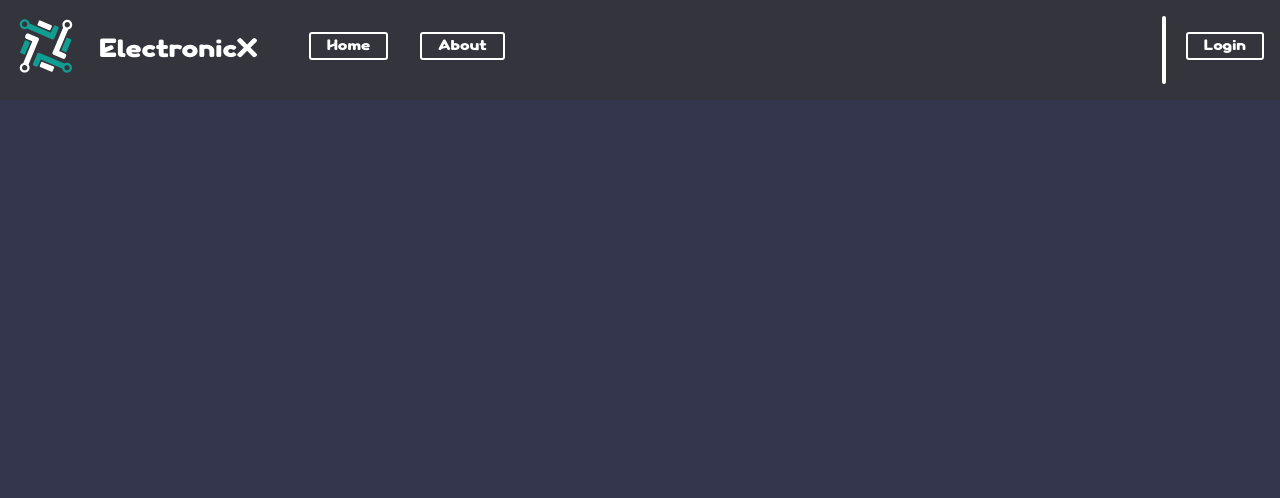
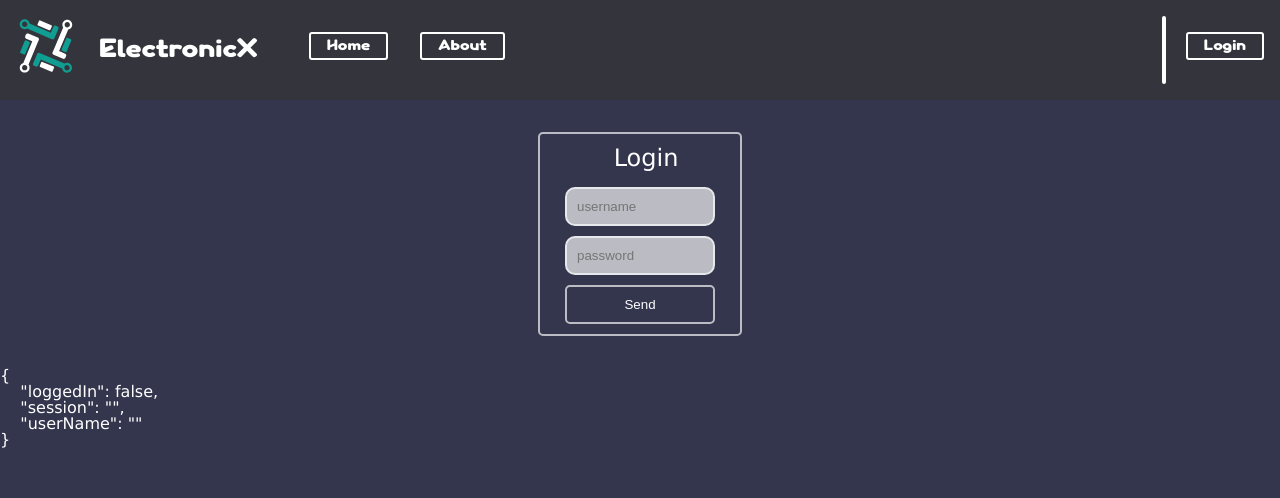
Before and after one commit to bisk8s/ElectronicX, a React (Create React App) app in the folder web/: page /login in a window 1280 px wide. Shown: the top 498 px of the page. Built offline with nearby package versions, Linux system fonts and the light colour scheme.

Commit message:
login screen added

```diff
--- a/web/package.json
+++ b/web/package.json
@@ -18,6 +18,7 @@
     "react-app-rewired": "^2.1.8",
     "react-dom": "^17.0.1",
     "react-redux": "^7.2.2",
+    "react-router": "^5.2.0",
     "react-router-dom": "^5.2.0",
     "react-scripts": "4.0.3",
     "redux": "^4.0.5",
--- /dev/null
+++ b/web/src/components/styled/Inputs.ts
@@ -0,0 +1,42 @@
+import styled from 'styled-components';
+
+const radius = '5px';
+export const StyledLogin = styled.div`
+  display: flex;
+  align-items: center;
+  flex-flow: column;
+  width: 200px;
+  height: 200px;
+  margin: 2em auto;
+  border: 2px solid #FFFA;
+  border-radius: ${radius};
+
+  button {
+    background: #0000;
+    color: #fff;
+    padding: 10px;
+    margin: 5px;
+    width: 150px;
+    border: none;
+    border-radius: ${radius};
+    box-sizing: border-box;
+    border: 2px solid #FFFA;
+  }
+  button:active {background: #FFF9;}
+  button:focus {outline:0;}
+
+`;
+
+type StyledInputProp = {
+  correct?:boolean
+}
+export const StyledInput = styled.input`
+  border-radius: 10px;
+  padding: 10px;
+  margin: 5px;
+  width: 150px;
+  box-sizing: border-box;
+  background-color: #FFFA;
+  border: 2px solid ${(prop:StyledInputProp) => (prop.correct ? '#FFFA' : '#F00A')};
+  &:focus{ outline:0; }
+`;
--- a/web/src/core/App.tsx
+++ b/web/src/core/App.tsx
@@ -1,47 +1,20 @@
 import React from 'react';
 import { Provider } from 'react-redux';
-import {
-  BrowserRouter, Route, Switch,
-} from 'react-router-dom';
 
-import {
-  Navbar,
-  NavButton,
-  LogoPlace,
-  Headline,
-  Separator,
-  RightPanel,
-} from '@components/styled/Navbar';
 import { Footer, ContentWrapper } from '@components/styled/Footer';
 
-import logoImage from '@public/logoWhiteBadge.svg';
-
-import Home from '@screens/Home';
-import About from '@screens/About';
-
 import store from '@redux/store';
+import { BrowserRouter } from 'react-router-dom';
+import Routes from './Routes';
+import Header from './Header';
 
 function App() {
   return (
     <Provider store={store}>
       <ContentWrapper>
         <BrowserRouter>
-          <header>
-            <Navbar>
-              <LogoPlace src={logoImage} className="App-logo" alt="logo" height={60} width={60} />
-              <Headline>ElectronicX</Headline>
-              <NavButton to="/">Home</NavButton>
-              <NavButton to="/about">About</NavButton>
-              <RightPanel>
-                <Separator />
-                <NavButton to="/login">Login</NavButton>
-              </RightPanel>
-            </Navbar>
-          </header>
-          <Switch>
-            <Route path="/" exact component={Home} />
-            <Route path="/about" component={About} />
-          </Switch>
+          <Header />
+          <Routes />
         </BrowserRouter>
       </ContentWrapper>
       <Footer />
--- /dev/null
+++ b/web/src/core/Header.tsx
@@ -0,0 +1,29 @@
+import React from 'react';
+
+import {
+  Navbar,
+  NavButton,
+  LogoPlace,
+  Headline,
+  Separator,
+  RightPanel,
+} from '@components/styled/Navbar';
+
+import logoImage from '@public/logoWhiteBadge.svg';
+
+export default function Header() {
+  return (
+    <header>
+      <Navbar>
+        <LogoPlace src={logoImage} className="App-logo" alt="logo" height={60} width={60} />
+        <Headline>ElectronicX</Headline>
+        <NavButton to="/">Home</NavButton>
+        <NavButton to="/about">About</NavButton>
+        <RightPanel>
+          <Separator />
+          <NavButton to="/login">Login</NavButton>
+        </RightPanel>
+      </Navbar>
+    </header>
+  );
+}
--- /dev/null
+++ b/web/src/core/Routes.tsx
@@ -0,0 +1,16 @@
+import React from 'react';
+
+import Home from '@screens/Home';
+import About from '@screens/About';
+import { Route, Switch } from 'react-router-dom';
+import Login from '@screens/Login';
+
+export default function Routes() {
+  return (
+    <Switch>
+      <Route path="/" exact component={Home} />
+      <Route path="/login" component={Login} />
+      <Route path="/about" component={About} />
+    </Switch>
+  );
+}
--- a/web/src/helpers/style/GlobalStyle.ts
+++ b/web/src/helpers/style/GlobalStyle.ts
@@ -15,6 +15,28 @@ export default createGlobalStyle`
         font-style: normal;
     }
 
+    // Scrollbar
+    html {
+        --scrollbarBG: #33364d33;
+        --thumbBG: #33364dff;
+        }
+    body::-webkit-scrollbar {
+        width: 11px;
+    }
+    body {
+        scrollbar-width: thin;
+        scrollbar-color: var(--thumbBG) var(--scrollbarBG);
+    }
+    body::-webkit-scrollbar-track {
+        background-color: var(--scrollbarBG);
+    }
+    body::-webkit-scrollbar-thumb {
+        background-color: var(--thumbBG) ;
+        border-radius: 6px;
+        border: 2px solid #FFF3;
+    }
+
+    // Base
     html, body{
         background-color: #33364dff;
         color: #FFFFFF;
--- a/web/src/screens/About.tsx
+++ b/web/src/screens/About.tsx
@@ -3,6 +3,15 @@ import React from 'react';
 function About() {
   return (
     <article>
+      <h2>About:</h2>
+      <p>
+        Challenge purprosed by
+        {' '}
+        <a href="https://indianatechnologies.dev">indianatechnologies.dev</a>
+        {' '}
+        on Wed, Feb 24 at 12:57 PM GMT-03.
+      </p>
+
       <h2>Challenge:</h2>
       <p>
         Assume this project is for a large retailer (ElectronicX).
--- a/web/src/screens/Home.tsx
+++ b/web/src/screens/Home.tsx
@@ -1,35 +1,9 @@
-import React, { } from 'react';
-import { RootState } from '@redux/store';
-import { useDispatch, useSelector } from 'react-redux';
-import { Dispatch } from 'redux';
-import { SystemActionTypes, UPDATE_SESSION } from '@redux/store/system/ActionTypes';
+import React from 'react';
 
-function Home() {
-  const system = useSelector<RootState>((state) => state.system);
-  const dispatch = useDispatch<Dispatch<SystemActionTypes>>();
-
+export default function Home() {
   return (
     <article>
       <h2>Home</h2>
-      <input type="text" />
-      <button
-        type="button"
-        onClick={() => dispatch({
-          type: UPDATE_SESSION,
-          payload: {
-            userName: 'abazaba',
-            loggedIn: false,
-            session: 'null',
-          },
-        })}
-      >
-        Set Username
-      </button>
-      <pre>
-        {JSON.stringify(system, null, 4)}
-      </pre>
     </article>
   );
 }
-
-export default Home;
--- /dev/null
+++ b/web/src/screens/Login.tsx
@@ -0,0 +1,70 @@
+import React, { useState } from 'react';
+import { RootState } from '@redux/store';
+import { useDispatch, useSelector } from 'react-redux';
+import { Dispatch } from 'redux';
+import { SystemActionTypes, UPDATE_SESSION } from '@redux/store/system/ActionTypes';
+import { StyledInput, StyledLogin } from '@components/styled/Inputs';
+
+export default function Login() {
+  const system = useSelector<RootState>((state) => state.system);
+  const dispatch = useDispatch<Dispatch<SystemActionTypes>>();
+
+  const [username, setUsername] = useState('');
+  const [password, setPassword] = useState('');
+
+  const [hasUsername, setHasUsername] = useState(true);
+  const [hasPassword, setHasPassword] = useState(true);
+
+  const doLogin = () => {
+    // feedback
+    setHasUsername(!!username);
+    setHasPassword(!!password);
+
+    // return toa void conflicts
+    if (!username || !password) return;
+
+    // TODO: login on service
+
+    // callback
+    const token = '1231654';
+    dispatch({
+      type: UPDATE_SESSION,
+      payload: {
+        userName: username,
+        loggedIn: false,
+        session: token,
+      },
+    });
+  };
+
+  return (
+    <>
+      <StyledLogin>
+        <h2>Login</h2>
+        <StyledInput
+          correct={hasUsername}
+          type="text"
+          placeholder="username"
+          onChange={({ target }) => setUsername(target.value)}
+        />
+        <StyledInput
+          correct={hasPassword}
+          type="password"
+          placeholder="password"
+          onChange={({ target }) => setPassword(target.value)}
+        />
+
+        <button
+          type="button"
+          onClick={() => doLogin()}
+        >
+          Send
+        </button>
+      </StyledLogin>
+      {/* TODO: Remove this pre */}
+      <pre>
+        {JSON.stringify(system, null, 4)}
+      </pre>
+    </>
+  );
+}
```
Also changed, not shown: 1 other file (tests, documents, lock files or other folders).
